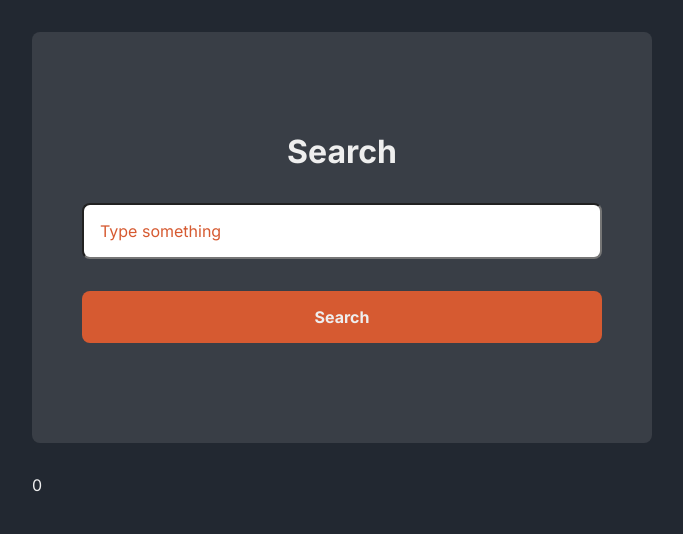
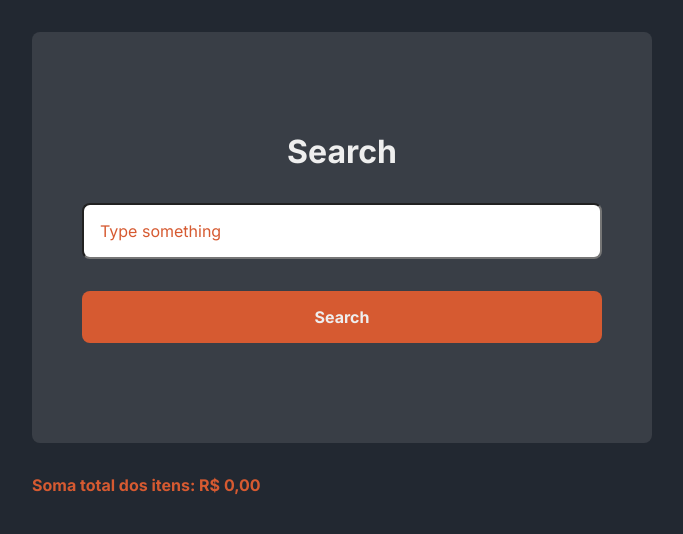
Before and after one commit to ivanvinicius/reactperf, a Next.js app: page / in a window 1280 px wide. Shown: the top 534 px of the page, without its empty margins (298-981 px from the left). Built offline with nearby package versions, Linux system fonts and the light colour scheme.

Commit message:
feat: formatação de dados provindos da api

```diff
--- a/src/components/List/index.tsx
+++ b/src/components/List/index.tsx
@@ -1,5 +1,3 @@
-import { useMemo } from 'react'
-
 import { ListItem } from '../ListItem'
 
 import styles from './list.module.scss'
@@ -8,23 +6,26 @@ interface Product {
   id: number
   price: number
   title: string
+  formattedPrice: string
 }
 
 interface ListProps {
   results: Product[]
+  totalPrice: number
   onAddToWishList: (id: number) => void
 }
 
-export function List({ results, onAddToWishList }: ListProps) {
-  const totalPrice = useMemo(() => {
-    return results.reduce((acc, currentItem) => {
-      return acc + currentItem.price
-    }, 0)
-  }, [results])
+const formatCurrency = new Intl.NumberFormat('pt-BR', {
+  style: 'currency',
+  currency: 'BRL'
+})
 
+export function List({ results, totalPrice, onAddToWishList }: ListProps) {
   return (
     <>
-      <span>{totalPrice}</span>
+      <strong className={styles.listSum}>
+        Soma total dos itens: {formatCurrency.format(totalPrice)}
+      </strong>
       <ul className={styles.list}>
         {results.map(result => (
           <ListItem
--- a/src/components/List/list.module.scss
+++ b/src/components/List/list.module.scss
@@ -1,3 +1,9 @@
 .list {
   list-style: none;
 }
+
+.listSum {
+  display: block;
+  margin-bottom: 20px;
+  color: var(--action)
+}
--- a/src/components/ListItem/index.tsx
+++ b/src/components/ListItem/index.tsx
@@ -6,6 +6,7 @@ interface Product {
   id: number
   price: number
   title: string
+  formattedPrice: string
 }
 
 interface ListItemProps {
@@ -16,9 +17,9 @@ interface ListItemProps {
 function ListItemComponent({ item, onAddToWishList }: ListItemProps) {
   return (
     <li className={styles.listItem}>
-      {item.title} - <strong>R$ {item.price}</strong>
+      {item.title} - <strong>R$ {item.formattedPrice}</strong>
       <button
-        style={{ padding: '10px', marginLeft: '20px' }}
+        className={styles.listItemButton}
         onClick={() => onAddToWishList(item.id)}
       >
         Add to wish list
--- a/src/components/ListItem/listitem.module.scss
+++ b/src/components/ListItem/listitem.module.scss
@@ -14,3 +14,8 @@
     filter:brightness(0.8)
   }
 }
+
+.listItemButton {
+  padding: 10px;
+  margin-left: 20px;
+}
--- a/src/pages/index.tsx
+++ b/src/pages/index.tsx
@@ -7,15 +7,28 @@ interface Product {
   id: number
   price: number
   title: string
+  formattedPrice: string
 }
+
+interface Results {
+  totalPrice: number
+  data: Product[]
+}
+
+const formatCurrency = new Intl.NumberFormat('pt-BR', {
+  style: 'currency',
+  currency: 'BRL'
+})
 
 export default function Home() {
   const inputRef = useRef<HTMLInputElement>(null)
   const [search, setSearch] = useState('')
-  const [results, setResults] = useState<Product[]>([])
+  const [results, setResults] = useState<Results>({
+    totalPrice: 0,
+    data: []
+  })
 
   const addToWishList = useCallback(async (id: number) => {
-    // just an example
     console.log(id)
   }, [])
 
@@ -29,7 +42,18 @@ export default function Home() {
     const response = await fetch(`http://localhost:3333/products?q=${search}`)
     const data = await response.json()
 
-    setResults(data)
+    const dataFormatted = data.map(item => ({
+      ...item,
+      formattedPrice: formatCurrency.format(item.price)
+    }))
+
+    console.log(dataFormatted[0].formattedPrice)
+
+    const totalPrice = data.reduce((acc, currentItem) => {
+      return acc + currentItem.price
+    }, 0)
+
+    setResults({ totalPrice, data: dataFormatted })
   }
 
   return (
@@ -52,7 +76,11 @@ export default function Home() {
         </form>
 
         <div className={styles.listContainer}>
-          <List results={results} onAddToWishList={addToWishList} />
+          <List
+            results={results.data}
+            totalPrice={results.totalPrice}
+            onAddToWishList={addToWishList}
+          />
         </div>
       </div>
     </main>
```
